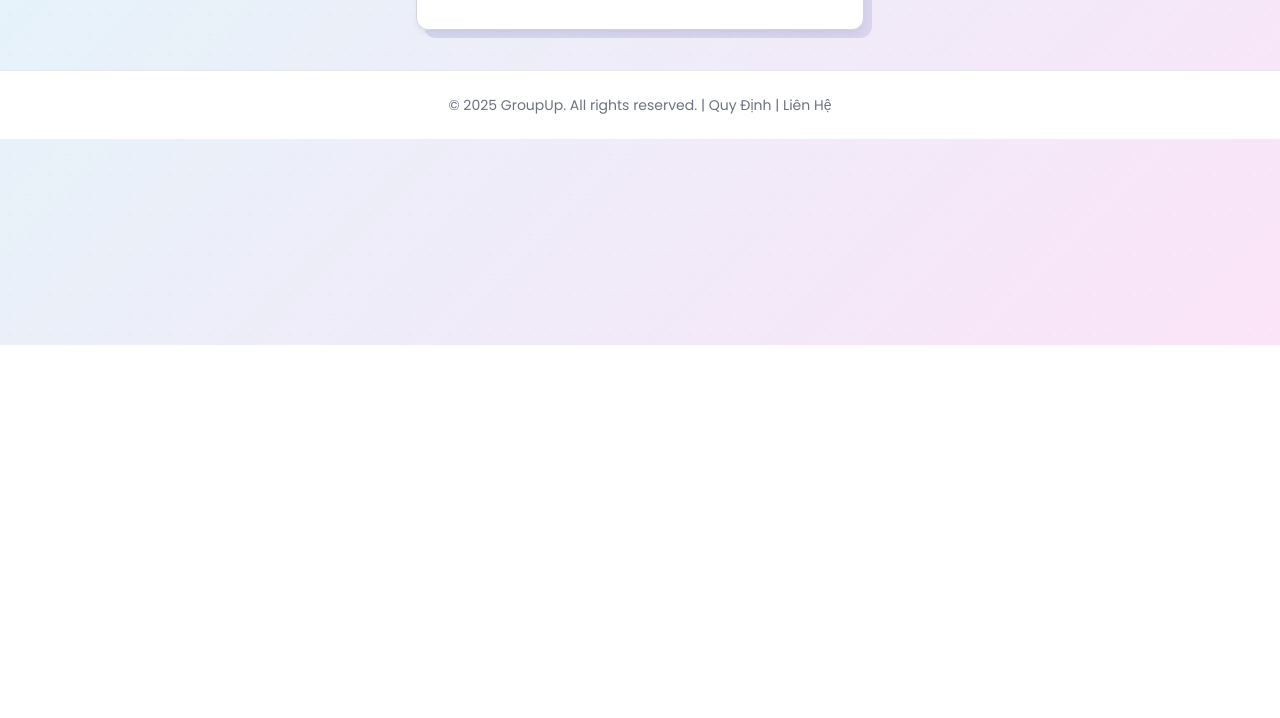
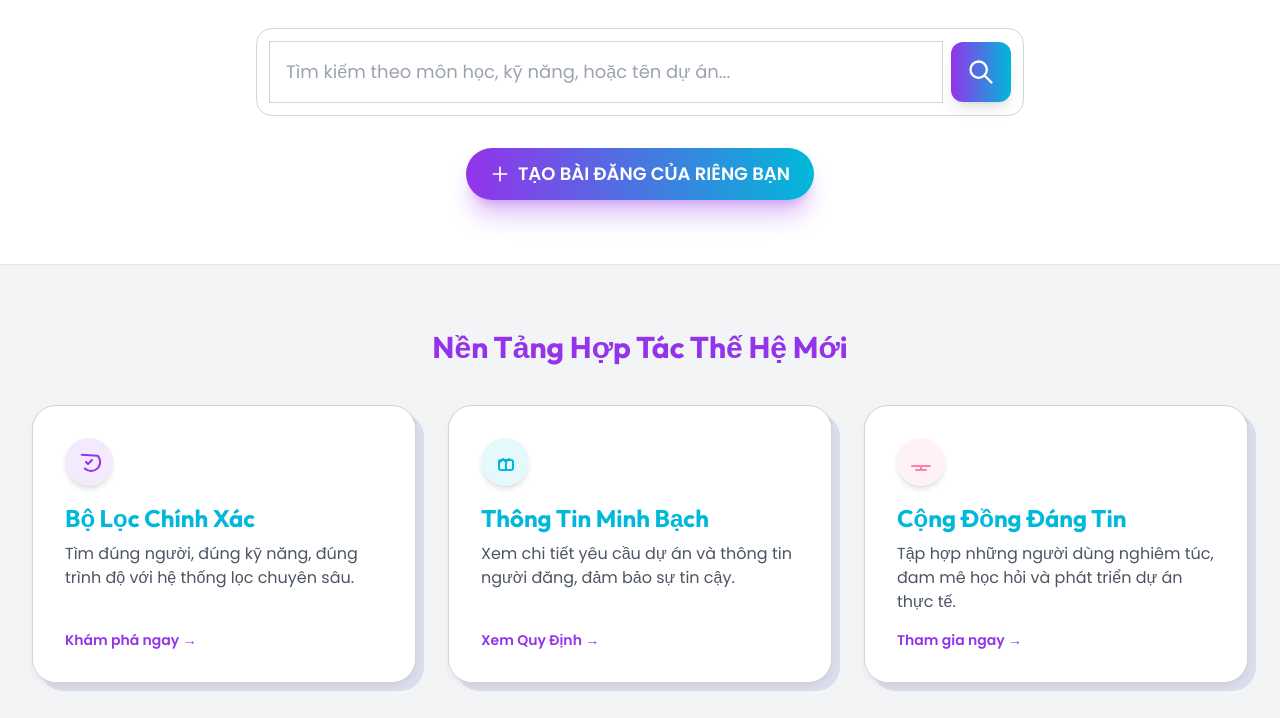
Before and after one commit to leehuong1610-lgtm/test, a plain HTML site: page index.html in a window 1280 px wide. Shown: the part 455-1173 px from the top of the page. Before the commit the page ends 800 px from the top, so only its background shows below. Drawn offline with nearby package versions, Linux system fonts and the light colour scheme.

Commit message:
Update index.html

```diff
--- a/index.html
+++ b/index.html
@@ -846,7 +846,7 @@
         // --- Khởi tạo ứng dụng ---
         document.addEventListener('DOMContentLoaded', () => {
             // Hiển thị trang chủ ban đầu
-            navigateTo('signin');
+            navigateTo('home');
         });
     </script>
 
```
